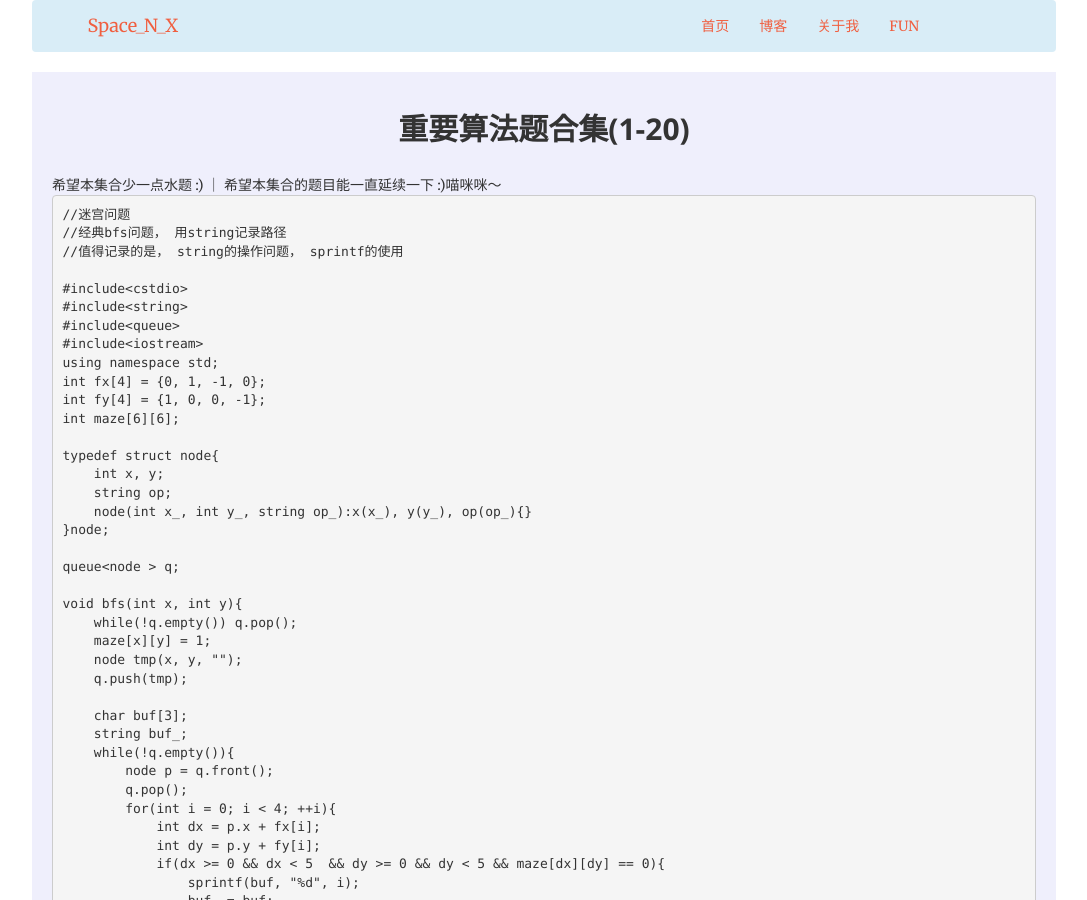
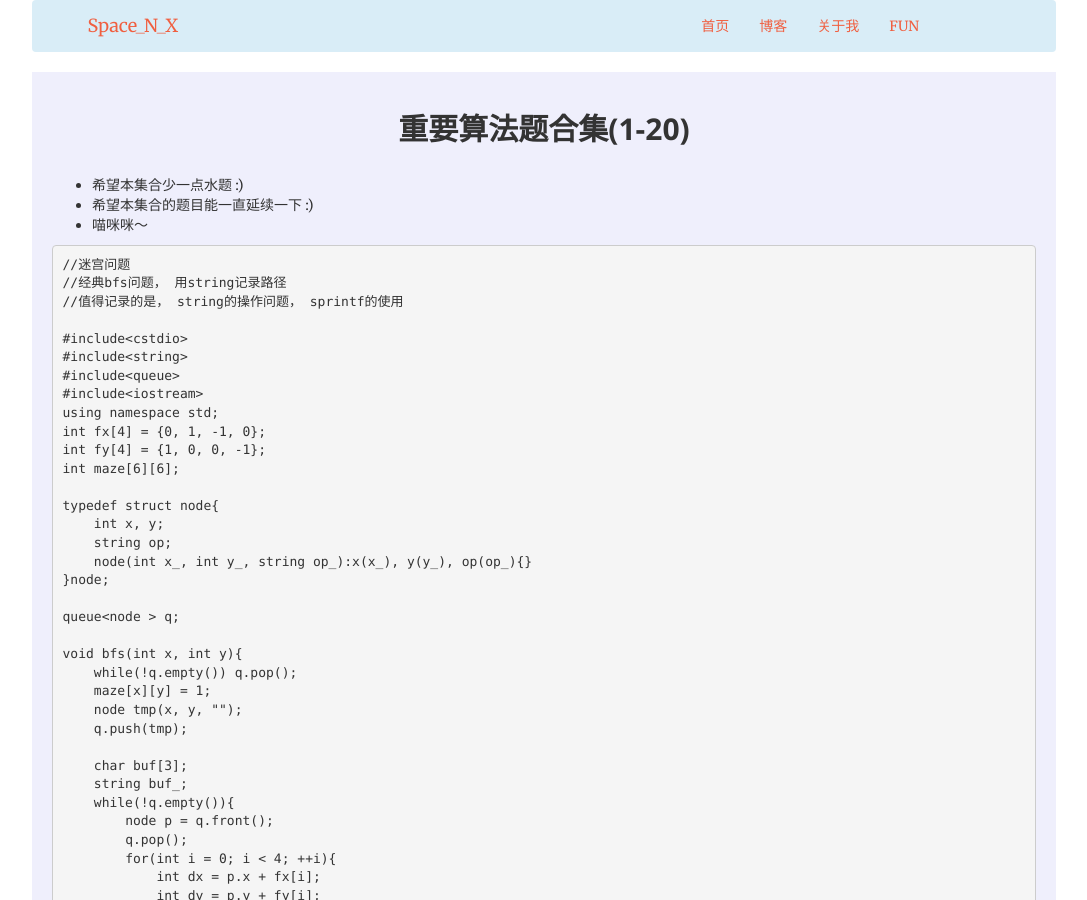
Before and after one commit to tcOops/hololens, a Jekyll site: the page built from _posts/2015-08-14-classical-algo-1-20.md, in a window 1280 px wide and 900 px high. Shown: the whole window, without its empty margins (96-1183 px from the left). Built offline with Jekyll 4.4.1, drawn with Linux system fonts in a browser that asks for light colours; Markdown is read by kramdown in place of the engine named in the settings; comment, search, counter and statistics services are not loaded.

````diff
--- a/_posts/2015-08-14-classical-algo-1-20.md
+++ b/_posts/2015-08-14-classical-algo-1-20.md
@@ -7,7 +7,9 @@ tags:
 excerpt: 希望本集合少一点水题 :)  ｜  希望本集合的题目能一直延续一下 :) ｜ 喵咪咪～
 ---
 
-希望本集合少一点水题 :)  ｜  希望本集合的题目能一直延续一下 :) | 喵咪咪～
+* 希望本集合少一点水题 :)
+* 希望本集合的题目能一直延续一下 :)
+* 喵咪咪～
 
 
 ```
````
